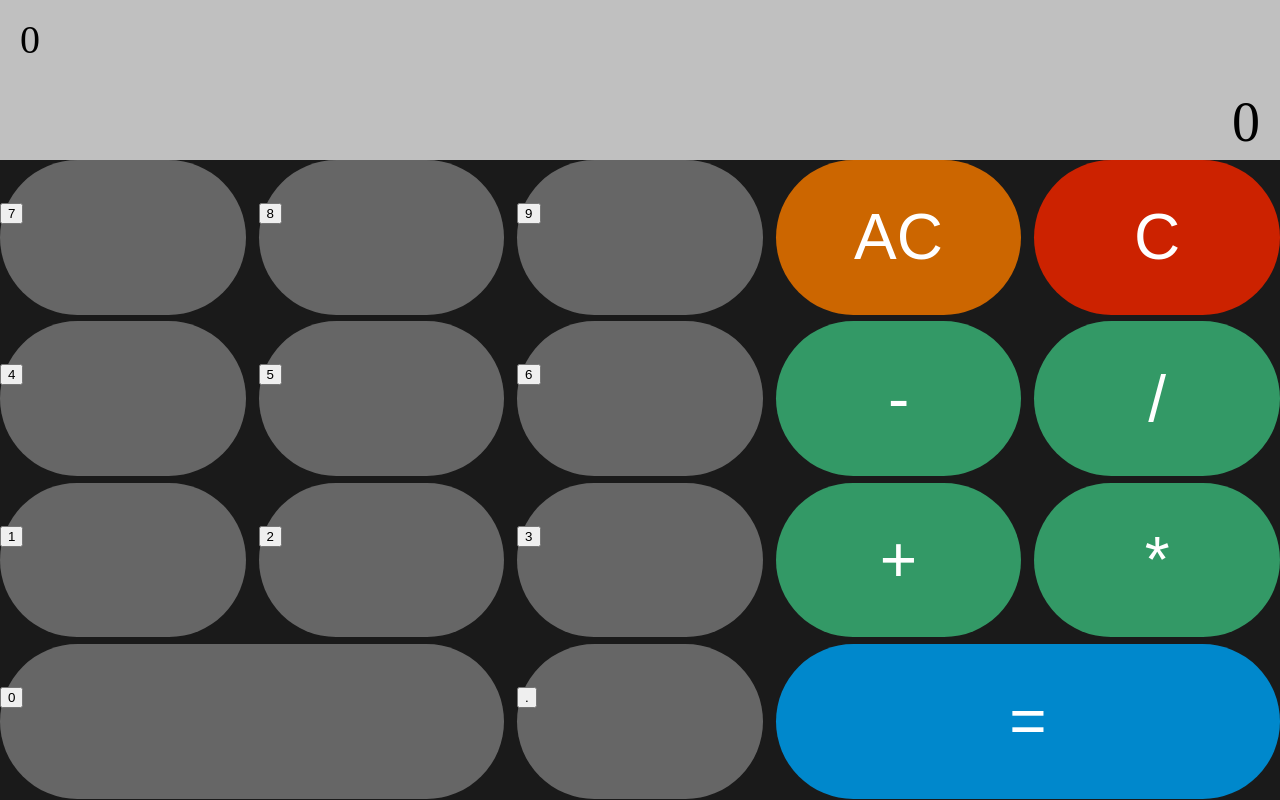
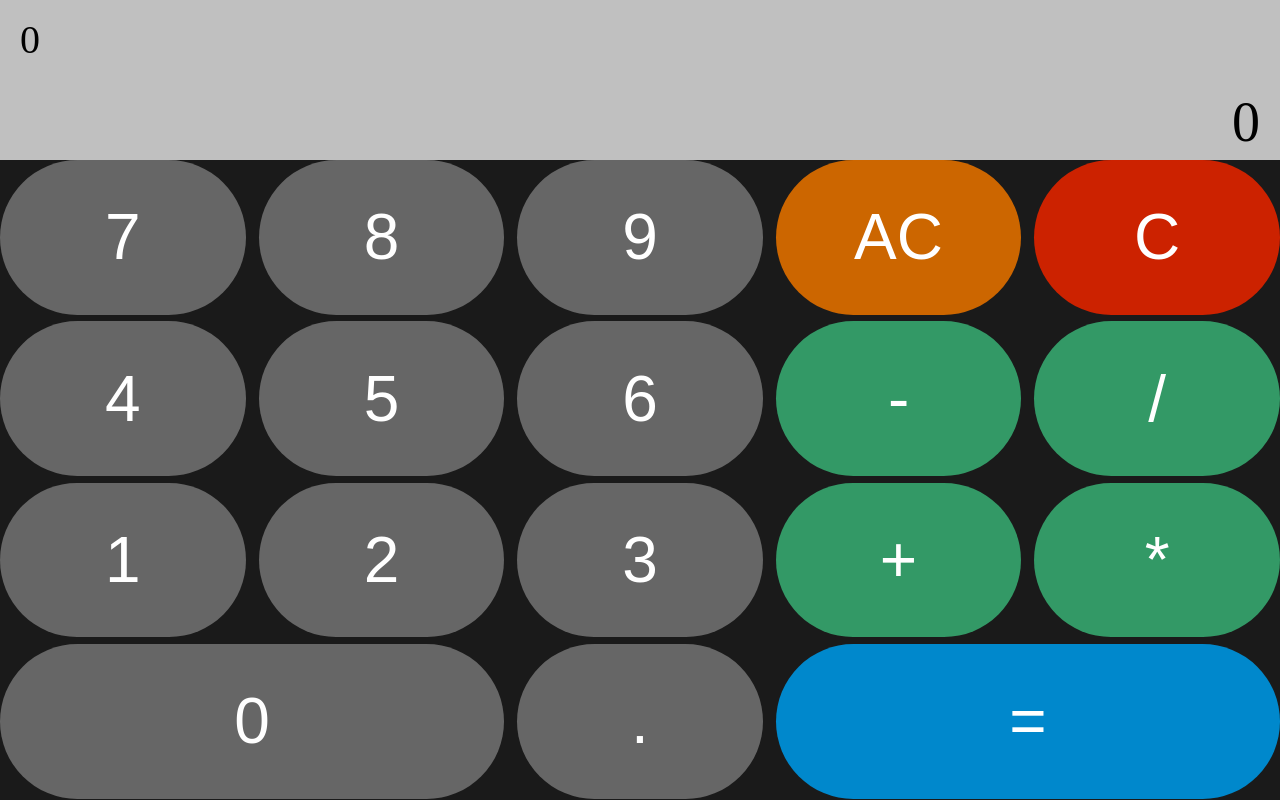
Before and after one commit to jonathanhhoward/calculator, an Angular app: page / in a window 1280 px wide. Built offline with nearby package versions, Linux system fonts and the light colour scheme.

Commit message:
Add Key component

```diff
--- a/src/app/app.module.ts
+++ b/src/app/app.module.ts
@@ -4,6 +4,7 @@ import { AppComponent } from "./app.component";
 import { DisplayComponent } from "./display/display.component";
 import { DigitKeyComponent } from "./keypad/digit-key/digit-key.component";
 import { KeypadComponent } from "./keypad/keypad.component";
+import { KeyComponent } from './keypad/key/key.component';
 
 @NgModule({
   declarations: [
@@ -11,6 +12,7 @@ import { KeypadComponent } from "./keypad/keypad.component";
     DisplayComponent,
     KeypadComponent,
     DigitKeyComponent,
+    KeyComponent,
   ],
   imports: [BrowserModule],
   providers: [],
--- a/src/app/keypad/digit-key/digit-key.component.html
+++ b/src/app/keypad/digit-key/digit-key.component.html
@@ -1 +1 @@
-<button>{{ symbol }}</button>
+<key type="digit" [symbol]="symbol"></key>
--- /dev/null
+++ b/src/app/keypad/key/key.component.html
@@ -0,0 +1 @@
+<button [class]="'Key ' + type">{{ symbol }}</button>
--- /dev/null
+++ b/src/app/keypad/key/key.component.scss
@@ -0,0 +1,54 @@
+.Key {
+  padding: 0;
+  border: none;
+  border-radius: 10vh;
+  height: 100%;
+  width: 100%;
+  font-size: 8vh;
+  color: white;
+
+  @media (orientation: portrait) {
+    font-size: 5vh;
+  }
+
+  &:focus {
+    outline: none;
+    border: 4px solid hsl(0, 0%, 10%);
+  }
+
+  &:hover {
+    color: black;
+  }
+}
+
+@mixin buttonStyle($h, $s, $l) {
+  background-color: hsl($h, $s, $l);
+
+  &:hover {
+    background-color: hsl($h, $s, $l + 30%);
+  }
+
+  &:active {
+    background-color: hsl($h, $s, $l + 15%);
+  }
+}
+
+.clear {
+  @include buttonStyle(10, 100%, 40%);
+}
+
+.delete {
+  @include buttonStyle(30, 100%, 40%);
+}
+
+.digit {
+  @include buttonStyle(0, 0%, 40%);
+}
+
+.equals {
+  @include buttonStyle(200, 100%, 40%);
+}
+
+.operator {
+  @include buttonStyle(150, 50%, 40%);
+}
--- a/src/app/keypad/keypad.component.html
+++ b/src/app/keypad/keypad.component.html
@@ -6,15 +6,15 @@
   <button class="Key operator" id="add">+</button>
   <button class="Key operator" id="subtract">-</button>
   <button class="Key equals" id="equals">=</button>
-  <digit-key class="Key digit" id="decimal" symbol="."></digit-key>
-  <digit-key class="Key digit" id="zero" symbol="0"></digit-key>
-  <digit-key class="Key digit" id="one" symbol="1"></digit-key>
-  <digit-key class="Key digit" id="two" symbol="2"></digit-key>
-  <digit-key class="Key digit" id="three" symbol="3"></digit-key>
-  <digit-key class="Key digit" id="four" symbol="4"></digit-key>
-  <digit-key class="Key digit" id="five" symbol="5"></digit-key>
-  <digit-key class="Key digit" id="six" symbol="6"></digit-key>
-  <digit-key class="Key digit" id="seven" symbol="7"></digit-key>
-  <digit-key class="Key digit" id="eight" symbol="8"></digit-key>
-  <digit-key class="Key digit" id="nine" symbol="9"></digit-key>
+  <digit-key id="decimal" symbol="."></digit-key>
+  <digit-key id="zero" symbol="0"></digit-key>
+  <digit-key id="one" symbol="1"></digit-key>
+  <digit-key id="two" symbol="2"></digit-key>
+  <digit-key id="three" symbol="3"></digit-key>
+  <digit-key id="four" symbol="4"></digit-key>
+  <digit-key id="five" symbol="5"></digit-key>
+  <digit-key id="six" symbol="6"></digit-key>
+  <digit-key id="seven" symbol="7"></digit-key>
+  <digit-key id="eight" symbol="8"></digit-key>
+  <digit-key id="nine" symbol="9"></digit-key>
 </div>
```
Also changed, not shown: src/app/keypad/key/key.component.ts (added, +11 -0 lines), 1 other file (tests, documents, lock files or other folders).
